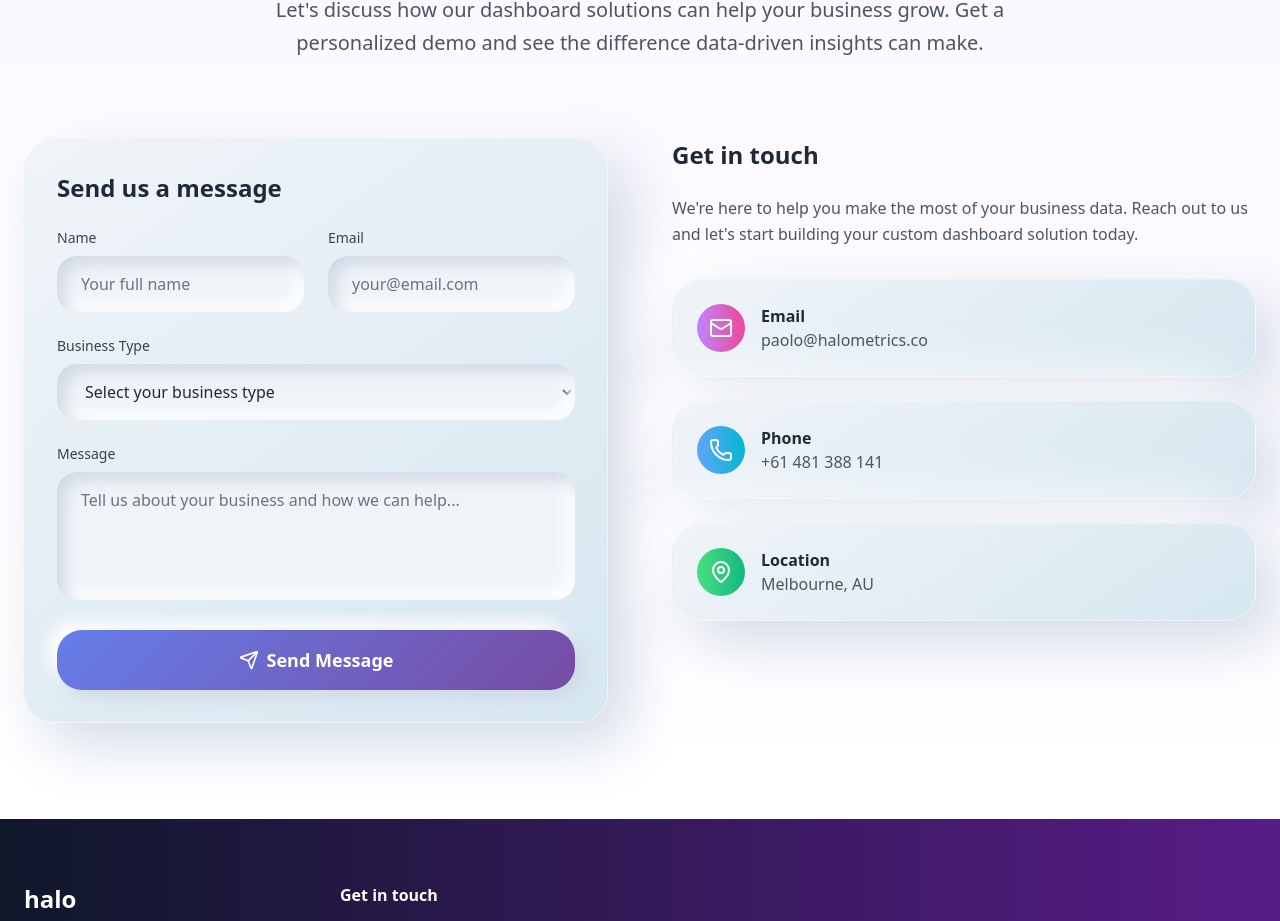
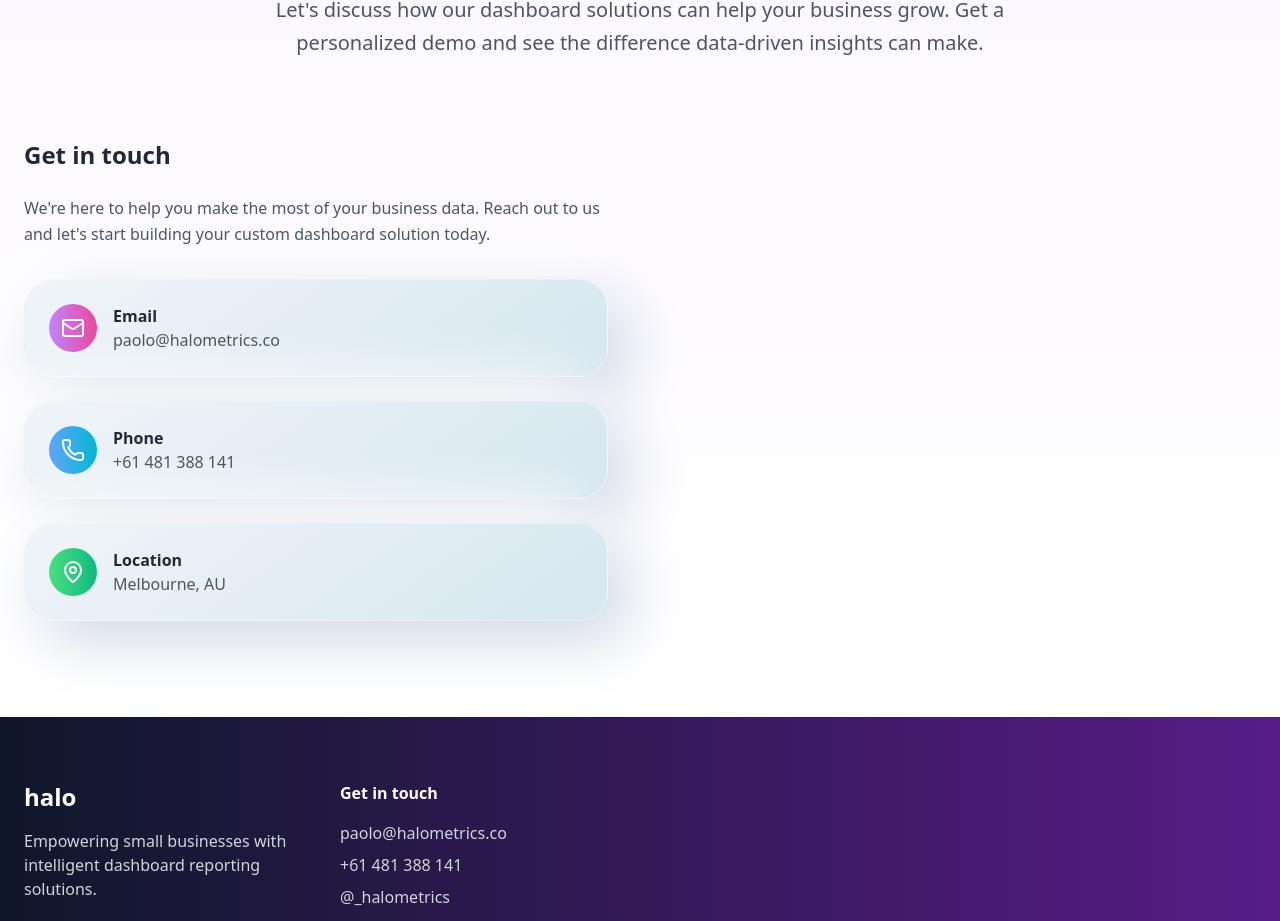
Before and after one commit to HaloJuan/Halo-Site, a Next.js app: page / in a window 1280 px wide. Shown: the part 4397-5318 px from the top of the page. Built offline with nearby package versions, Linux system fonts and the light colour scheme.

Commit message:
Changed Contact Section v2

```diff
--- a/app/components/ContactSection.js
+++ b/app/components/ContactSection.js
@@ -48,7 +48,7 @@ export default function ContactSection() {
 
         <div className="grid lg:grid-cols-2 gap-16 items-start">
           {/* Contact Form */}
-          <div className="clay-card p-8">
+          {/*<div className="clay-card p-8">
             <h3 className="text-2xl font-bold text-gray-800 mb-6">Send us a message</h3>
 
             {isSubmitted ? (
@@ -127,7 +127,7 @@ export default function ContactSection() {
                 </button>
               </form>
             )}
-          </div>
+          </div>*/}
 
           {/* Contact Info */}
           <div className="space-y-8">
```
